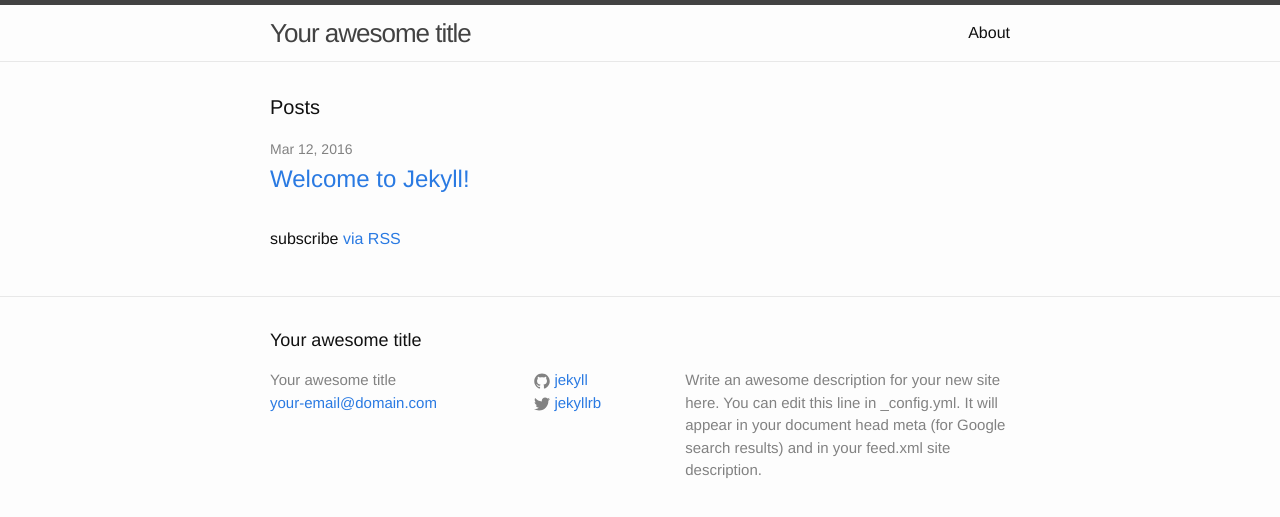
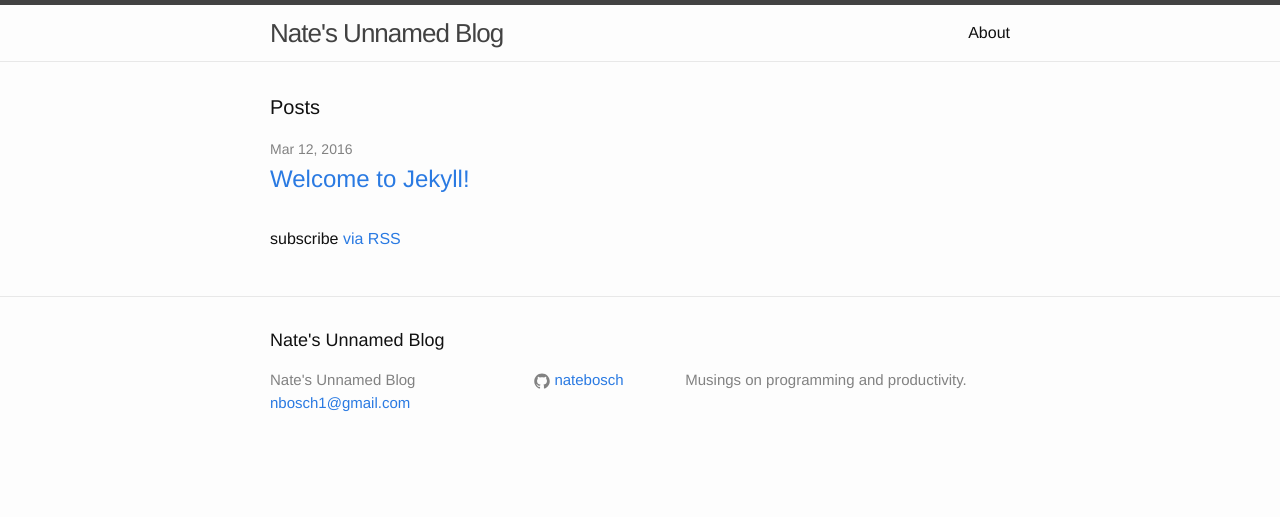
Before and after one commit to natebosch/natebosch.github.io, a Jekyll site: the page built from index.html, in a window 1280 px wide. Shown: the top 517 px of the page. Built offline with Jekyll 4.4.1, drawn with Linux system fonts in a browser that asks for light colours.

Commit message:
Set config - no name yet

```diff
--- a/_config.yml
+++ b/_config.yml
@@ -6,16 +6,13 @@
 # 'jekyll serve'. If you change this file, please restart the server process.
 
 # Site settings
-title: Your awesome title
-email: your-email@domain.com
+title: Nate's Unnamed Blog
+email: nbosch1@gmail.com
 description: > # this means to ignore newlines until "baseurl:"
-  Write an awesome description for your new site here. You can edit this
-  line in _config.yml. It will appear in your document head meta (for
-  Google search results) and in your feed.xml site description.
+  Musings on programming and productivity.
 baseurl: "" # the subpath of your site, e.g. /blog
-url: "http://yourdomain.com" # the base hostname & protocol for your site
-twitter_username: jekyllrb
-github_username:  jekyll
+url: "natebosch.github.io" # the base hostname & protocol for your site
+github_username:  natebosch
 
 # Build settings
 markdown: kramdown
```
